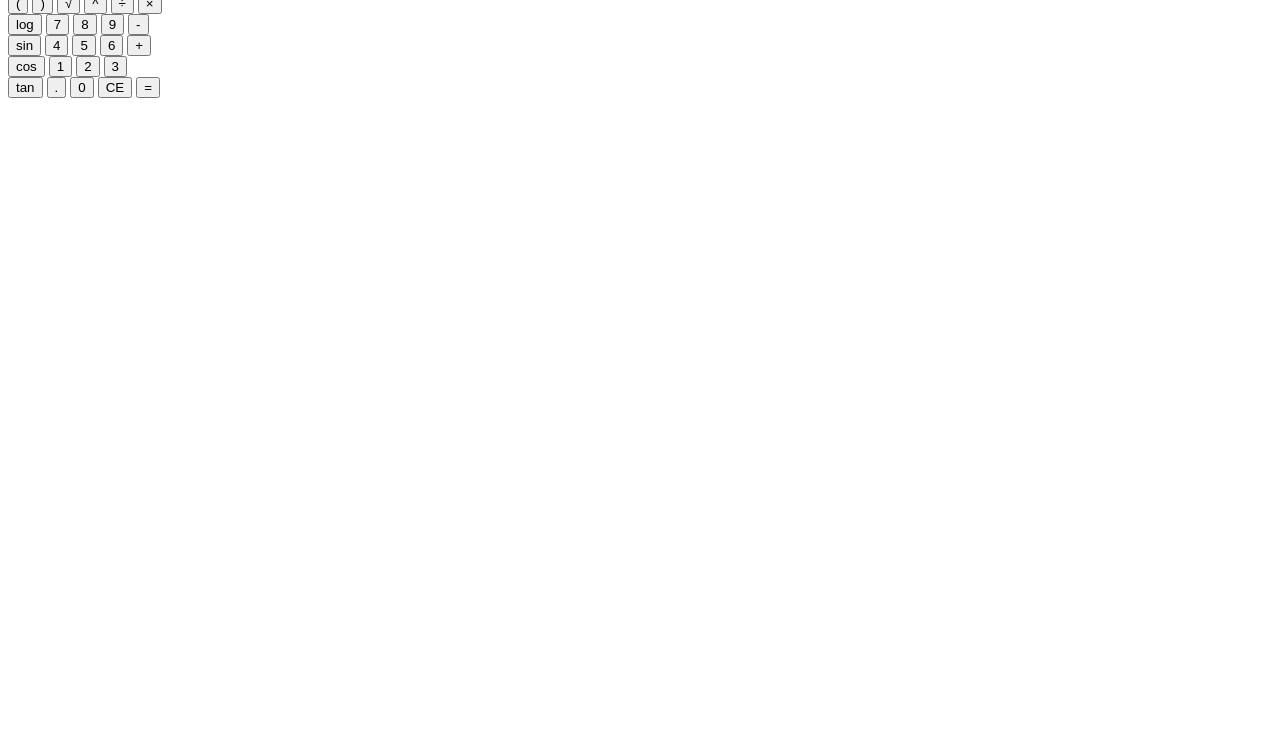
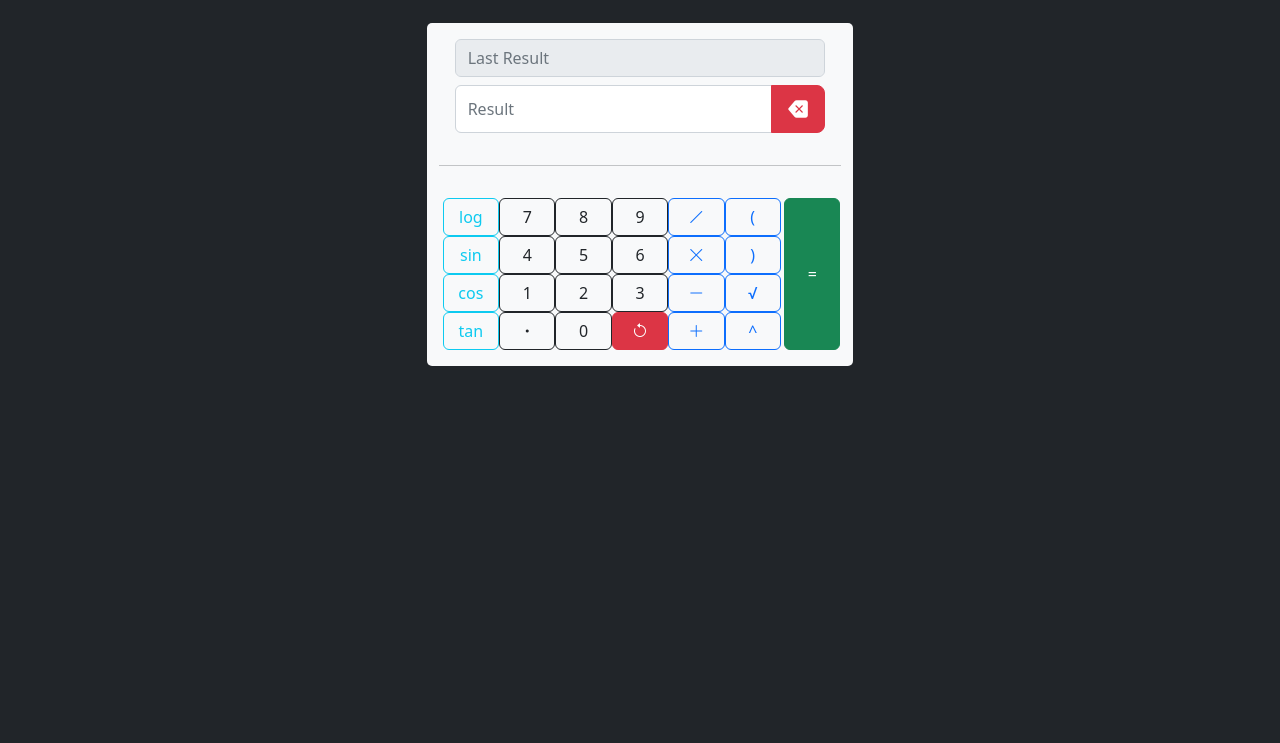
Before and after one commit to 1mimhe/simple-calculator, a plain HTML site: page index.html in a window 1280 px wide. Shown: the part 57-800 px from the top of the page. Drawn offline with nearby package versions, Linux system fonts and the light colour scheme.

Commit message:
update style

```diff
--- a/index.html
+++ b/index.html
@@ -1,56 +1,150 @@
-<!DOCTYPE html>
+<!doctype html>
 <html lang="en">
 <head>
     <meta charset="UTF-8">
-    <title>Calculator_Project#2</title>
-    <link href="./style.css" rel="stylesheet">
+    <meta name="viewport"
+          content="width=device-width, user-scalable=no, initial-scale=1.0, maximum-scale=1.0, minimum-scale=1.0">
+    <meta http-equiv="X-UA-Compatible" content="ie=edge">
+    <link href="https://cdn.jsdelivr.net/npm/bootstrap@5.2.3/dist/css/bootstrap.min.css" rel="stylesheet"
+          integrity="sha384-rbsA2VBKQhggwzxH7pPCaAqO46MgnOM80zW1RWuH61DGLwZJEdK2Kadq2F9CUG65" crossorigin="anonymous">
+    <script src="https://cdn.jsdelivr.net/npm/bootstrap@5.2.3/dist/js/bootstrap.bundle.min.js"
+            integrity="sha384-kenU1KFdBIe4zVF0s0G1M5b4hcpxyD9F7jL+jjXkk+Q2h455rYXK/7HAuoJl+0I4"
+            crossorigin="anonymous"></script>
+    <link rel="stylesheet" href="https://cdn.jsdelivr.net/npm/bootstrap-icons@1.10.2/font/bootstrap-icons.css">
+    <title>Structure Breaker Calculator</title>
 </head>
-<body>
-<div class="calculator">
-    <div class="cal_last-result"><label for="result"></label><input class="display-box" type="text" id="result"
-                                                                    disabled/></div>
-    <div class="cal_result"><label for="last-result"></label><input class="display-box" type="text" id="last-result"/>
-        <input type="button" class="btn btn-danger" value="C" onclick="removeLast()" id="btn-clr"/>
+<body class="bg-dark bg-opacity-20">
+<nav class="navbar navbar-expand-lg bg-secondary bg-opacity-75">
+    <div class="container-fluid">
+        <a class="navbar-brand">
+            <img src="./calculator-logo.svg" alt="Logo" width="30" height="24" class="d-inline-block align-text-top">
+            SBC
+        </a>
+        <button class="navbar-toggler" type="button" data-bs-toggle="collapse" data-bs-target="#navbarSupportedContent"
+                aria-controls="navbarSupportedContent" aria-expanded="false" aria-label="Toggle navigation">
+            <span class="navbar-toggler-icon"></span>
+        </button>
+        <div class="collapse navbar-collapse" id="navbarSupportedContent">
+            <ul class="navbar-nav me-auto mb-2 mb-lg-0">
+                <li class="nav-item">
+                    <a class="nav-link" href="https://github.com/1mimhe" target="_blank">My Git</a>
+                </li>
+            </ul>
+        </div>
     </div>
-    <div class="calculator__keys">
-        <div class="btn-group" role="group">
-            <button type="button" class="btn btn-warning" value="(" onclick="display('(')">(</button>
-            <button type="button" class="btn btn-warning" value=")" onclick="display(')')">)</button>
-            <input type="button" class="btn btn-success" value="√" onclick="radical()"/>
-            <input type="button" class="btn btn-success" value="^" onclick="display('^')"/>
-            <input type="button" class="btn btn-success" value="÷" onclick="display('/')"/>
-            <input type="button" class="btn btn-success" value="×" onclick="display('*')"/>
+</nav>
+
+<div class="container bg-light col-4" style="margin-top: 1.5rem; border-radius: 5px">
+    <div class="row" style="padding: 1rem">
+        <div class="input-group">
+            <input type="text" class="form-control disabled" id="last-result" placeholder="Last Result"
+                   aria-label="Last Result" aria-describedby="basic-addon1" disabled>
         </div>
-        <div>
-            <input type="button" class="btn btn-primary btn-size" value="log" onclick="logarithm()">
-            <input type="button" class="btn btn-secondary" value="7" onclick="display('7')"/>
-            <input type="button" class="btn btn-secondary" value="8" onclick="display('8')"/>
-            <input type="button" class="btn btn-secondary" value="9" onclick="display('9')"/>
-            <input type="button" class="btn btn-success" value="-" onclick="display('-')"/>
+        <div class="input-group mt-2">
+            <input type="text" class="form-control" placeholder="Result" aria-label="Result"
+                   aria-describedby="basic-addon1" id="result">
+            <button class="btn btn-danger btn-lg"><i class="bi bi-backspace-fill"></i></button>
         </div>
-        <div>
-            <input type="button" class="btn btn-primary btn-size" value="sin" onclick="sinus()"/>
-            <input type="button" class="btn btn-secondary" value="4" onclick="display('4')"/>
-            <input type="button" class="btn btn-secondary" value="5" onclick="display('5')"/>
-            <input type="button" class="btn btn-secondary" value="6" onclick="display('6')"/>
-            <input type="button" class="btn btn-success" value="+" onclick="display('+')"/>
+    </div>
+    <hr>
+    <div class="row" style="padding: 1rem">
+        <div class="col">
+            <div class="row">
+                <button class="btn btn-outline-info">log</button>
+            </div>
+            <div class="row">
+                <button class="btn btn-outline-info">sin</button>
+            </div>
+            <div class="row">
+                <button class="btn btn-outline-info">cos</button>
+            </div>
+            <div class="row">
+                <button class="btn btn-outline-info">tan</button>
+            </div>
         </div>
-        <div>
-            <input type="button" class="btn btn-primary btn-size" value="cos" onclick="cosine()"/>
-            <input type="button" class="btn btn-secondary" value="1" onclick="display('1')"/>
-            <input type="button" class="btn btn-secondary" value="2" onclick="display('2')"/>
-            <input type="button" class="btn btn-secondary" value="3" onclick="display('3')"/>
+        <div class="col">
+            <div class="row">
+                <button class="btn btn-outline-dark">7</button>
+            </div>
+            <div class="row">
+                <button class="btn btn-outline-dark">4</button>
+            </div>
+            <div class="row">
+                <button class="btn btn-outline-dark">1</button>
+            </div>
+            <div class="row">
+                <button class="btn btn btn-outline-dark"><i class="bi bi-dot"></i></button>
+            </div>
         </div>
-        <div>
-            <input type="button" class="btn btn-primary btn-size" value="tan" onclick="tangent()"/>
-            <input type="button" class="btn btn-outline-danger" value="." onclick="display('.')"/>
-            <input type="button" class="btn btn-secondary" value="0" onclick="display('0')"/>
-            <input type="button" class="btn btn-danger" value="CE" onclick="clearScreen()"/>
-            <input type="button" class="btn btn-outline-info" id="btn-eq" value="=" onclick="equal()"/>
+        <div class="col">
+            <div class="row">
+                <button class="btn btn-outline-dark">8</button>
+            </div>
+            <div class="row">
+                <button class="btn btn-outline-dark">5</button>
+            </div>
+            <div class="row">
+                <button class="btn btn-outline-dark">2</button>
+            </div>
+            <div class="row">
+                <button class="btn btn-outline-dark">0</button>
+            </div>
+        </div>
+        <div class="col">
+            <div class="row">
+                <button class="btn btn-outline-dark">9</button>
+            </div>
+            <div class="row">
+                <button class="btn btn-outline-dark">6</button>
+            </div>
+            <div class="row">
+                <button class="btn btn-outline-dark">3</button>
+            </div>
+            <div class="row">
+                <button class="btn btn-danger"><i class="bi bi-arrow-counterclockwise"></i></button>
+            </div>
+        </div>
+        <div class="col">
+            <div class="row">
+                <button class="btn btn-outline-primary"><i class="bi bi-slash-lg"></i></button>
+            </div>
+            <div class="row">
+                <button class="btn btn-outline-primary"><i class="bi bi-x-lg"></i></button>
+            </div>
+            <div class="row">
+                <button class="btn btn-outline-primary"><i class="bi bi-dash-lg"></i></button>
+            </div>
+            <div class="row">
+                <button class="btn btn-outline-primary"><i class="bi bi-plus-lg"></i></button>
+            </div>
+        </div>
+        <div class="col">
+            <div class="row">
+                <button class="btn btn-outline-primary">(</button>
+            </div>
+            <div class="row">
+                <button class="btn btn-outline-primary">)</button>
+            </div>
+            <div class="row">
+                <button class="btn btn-outline-primary">√</button>
+            </div>
+            <div class="row">
+                <button class="btn btn-outline-primary">^</button>
+            </div>
+        </div>
+        <div class="col">
+            <div class="row">
+                <button class="btn btn-success align-baseline" style="height: 9.5rem; margin-left: 0.2rem">=</button>
+            </div>
         </div>
     </div>
 </div>
-
 <script src="./script.js"></script>
+<script src="https://cdn.jsdelivr.net/npm/@popperjs/core@2.11.6/dist/umd/popper.min.js"
+        integrity="sha384-oBqDVmMz9ATKxIep9tiCxS/Z9fNfEXiDAYTujMAeBAsjFuCZSmKbSSUnQlmh/jp3"
+        crossorigin="anonymous"></script>
+<script src="https://cdn.jsdelivr.net/npm/bootstrap@5.2.3/dist/js/bootstrap.min.js"
+        integrity="sha384-cuYeSxntonz0PPNlHhBs68uyIAVpIIOZZ5JqeqvYYIcEL727kskC66kF92t6Xl2V"
+        crossorigin="anonymous"></script>
 </body>
 </html>
--- a/script.js
+++ b/script.js
@@ -65,7 +65,7 @@ function postfixEval(postfix) {
         else if (temp in operators) {
             let right = +stack.pop();
             let left = +stack.pop();
-            if (isNaN(left)) {
+            if (isNaN(left) && temp === '-') {
                 left = 0;
             }
             let value = operators[temp](left, right);
@@ -74,7 +74,8 @@ function postfixEval(postfix) {
     }
 
     if (stack.length > 1)
-        alert('Error');
+        return false;
+
 
     return stack.pop();
 }
@@ -93,18 +94,28 @@ function getPriority(op) {
     return 0;
 }
 
+// DOM Part
 function clearScreen() {
+    if (document.getElementById('result').value === 'SYNTAX ERROR!')
+        document.getElementById('result').style.color = 'black';
     document.getElementById('result').value = '';
 }
 
 function removeLast() {
     let str = document.getElementById('result').value;
+    if (str === 'SYNTAX ERROR!')
+        clearScreen();
+    else
     document.getElementById('result').value =
         str.substring(0, str.length - 1);
 }
 
 function display(value) {
-    if (value === '-')
+    let lastValue = document.getElementById('result').value;
+    if (lastValue === 'SYNTAX ERROR!')
+        clearScreen();
+    let lastCharOfValue = lastValue.slice(-1);
+    if (value === '-' && lastCharOfValue in operators)
         document.getElementById('result').value += '(' + value;
     else
     document.getElementById('result').value += value;
@@ -112,9 +123,15 @@ function display(value) {
 
 function equal() {
     let str = document.getElementById('result').value;
+    if (!str)
+        return;
     let result = calculate(str);
-    document.getElementById('last-result').value = str + ' = ' + result;
-    document.getElementById('result').value = result;
+    if (!isNumber(result)) {
+        syntaxError();
+    } else {
+        document.getElementById('last-result').value = str + ' = ' + result;
+        document.getElementById('result').value = result;
+    }
 }
 
 function radical() {
@@ -151,3 +168,8 @@ function tangent() {
     document.getElementById('last-result').value = 'tan ' + str + ' = ' + result;
     document.getElementById('result').value = result;
 }
+
+function syntaxError() {
+    document.getElementById('result').value = 'SYNTAX ERROR!';
+    document.getElementById('result').style.color = 'red';
+}
```
Also changed, not shown: NEWWW.html (deleted, +0 -63 lines), last_index.html (deleted, +0 -63 lines), calculator-logo.svg (added), style.css (deleted).
